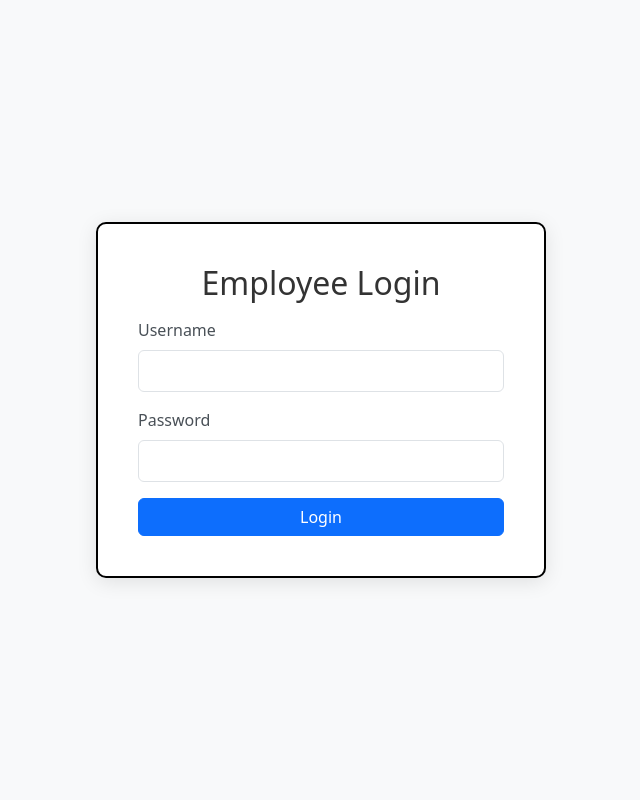
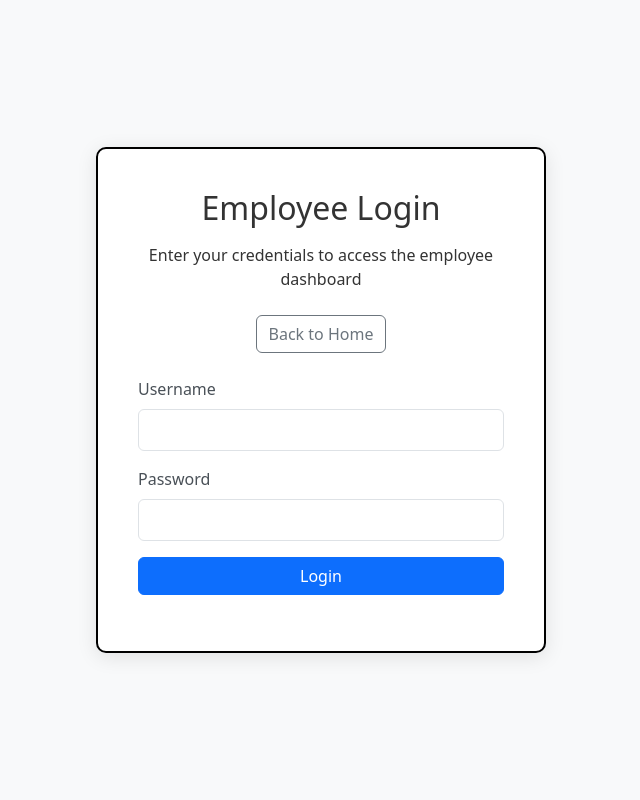
Before and after one commit to Miss-Arooj/DairyFarm-Project, a React (Create React App) app: page /employee/login in a window 1280 px wide. Shown: the top 800 px of the page, without its empty margins (319-959 px from the left). Built offline with nearby package versions, Linux system fonts and the light colour scheme.

Commit message:
working19 Commit

```diff
--- a/src/Components/EmployeeLogin.js
+++ b/src/Components/EmployeeLogin.js
@@ -4,6 +4,7 @@ import Alert from 'react-bootstrap/Alert';
 import Button from 'react-bootstrap/Button';
 import Form from 'react-bootstrap/Form';
 import axios from 'axios';
+import { Link } from 'react-router-dom';
 
 const EmployeeLogin = () => {
   const [formData, setFormData] = useState({
@@ -37,15 +38,12 @@ const EmployeeLogin = () => {
       const response = await axios.post('http://localhost:5000/api/auth/employee-login', formData);
 
       if (response.data && response.data.token) {
-        // Store token and employee data
         localStorage.setItem('employeeToken', response.data.token);
         localStorage.setItem('employeeData', JSON.stringify({
           id: response.data._id,
           name: response.data.name,
           role: response.data.role
         }));
-
-        // Redirect to dashboard
         navigate('/employee/dashboard');
       } else {
         throw new Error('No token received');
@@ -70,6 +68,14 @@ const EmployeeLogin = () => {
         )}
 
         <h2 className="text-center mb-3">Employee Login</h2>
+        <p className="text-center mb-4">Enter your credentials to access the employee dashboard</p>
+
+        {/* Home Button */}
+        <div className="d-flex justify-content-center mb-4">
+          <Link to="/" className="btn btn-outline-secondary">
+            Back to Home
+          </Link>
+        </div>
 
         <Form onSubmit={handleSubmit}>
           <Form.Group className="mb-3">
@@ -94,7 +100,7 @@ const EmployeeLogin = () => {
             />
           </Form.Group>
 
-          <Button variant="primary" type="submit" className="w-100">
+          <Button variant="primary" type="submit" className="w-100 mb-3">
             Login
           </Button>
         </Form>
```
